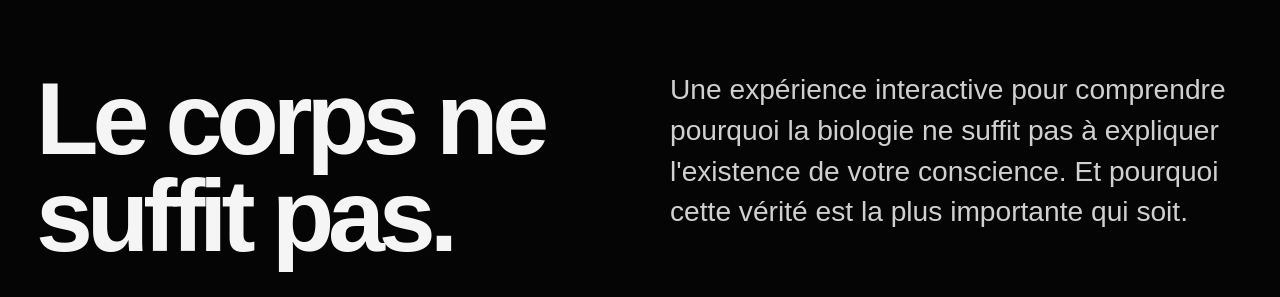
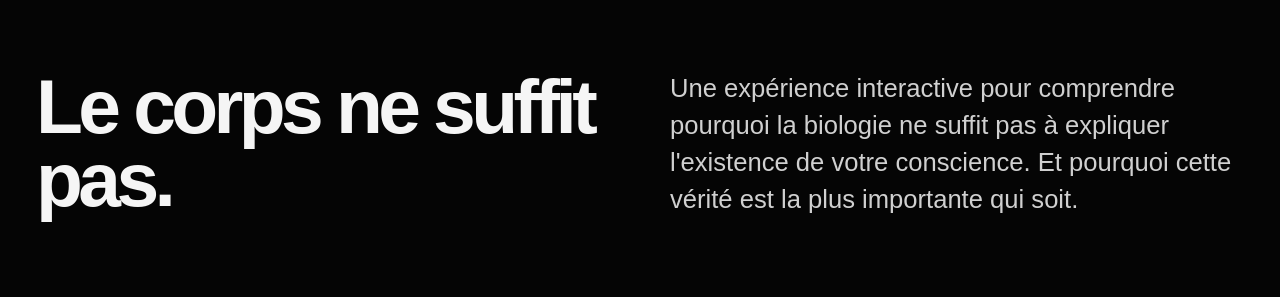
Before and after one commit to teny99/le-corps-ne-suffit-pas, a Next.js app: page / in a window 1280 px wide. Shown: the part 160-457 px from the top of the page. Built offline with nearby package versions, Linux system fonts and the light colour scheme; grey boxes are pictures that could not be loaded.

Commit message:
Update globals.css

```diff
--- a/app/globals.css
+++ b/app/globals.css
@@ -64,7 +64,7 @@ a {
 }
 
 .header-banner {
-  width: 100%;
+  width: 120%;
   height: 110px;
   display: flex;
   align-items: center;
@@ -91,7 +91,7 @@ a {
 
 .intro-title h1 {
   margin: 0;
-  font-size: clamp(3.2rem, 8vw, 7rem);
+  font-size: clamp(2.6rem, 6vw, 5.5rem);
   line-height: 0.95;
   letter-spacing: -0.06em;
 }
@@ -99,7 +99,7 @@ a {
 .intro-text p {
   margin: 0;
   color: var(--muted-white);
-  font-size: clamp(1.3rem, 2.2vw, 2rem);
+  font-size: clamp(1rem, 2vw, 1.8rem);
   line-height: 1.45;
 }
 
```
